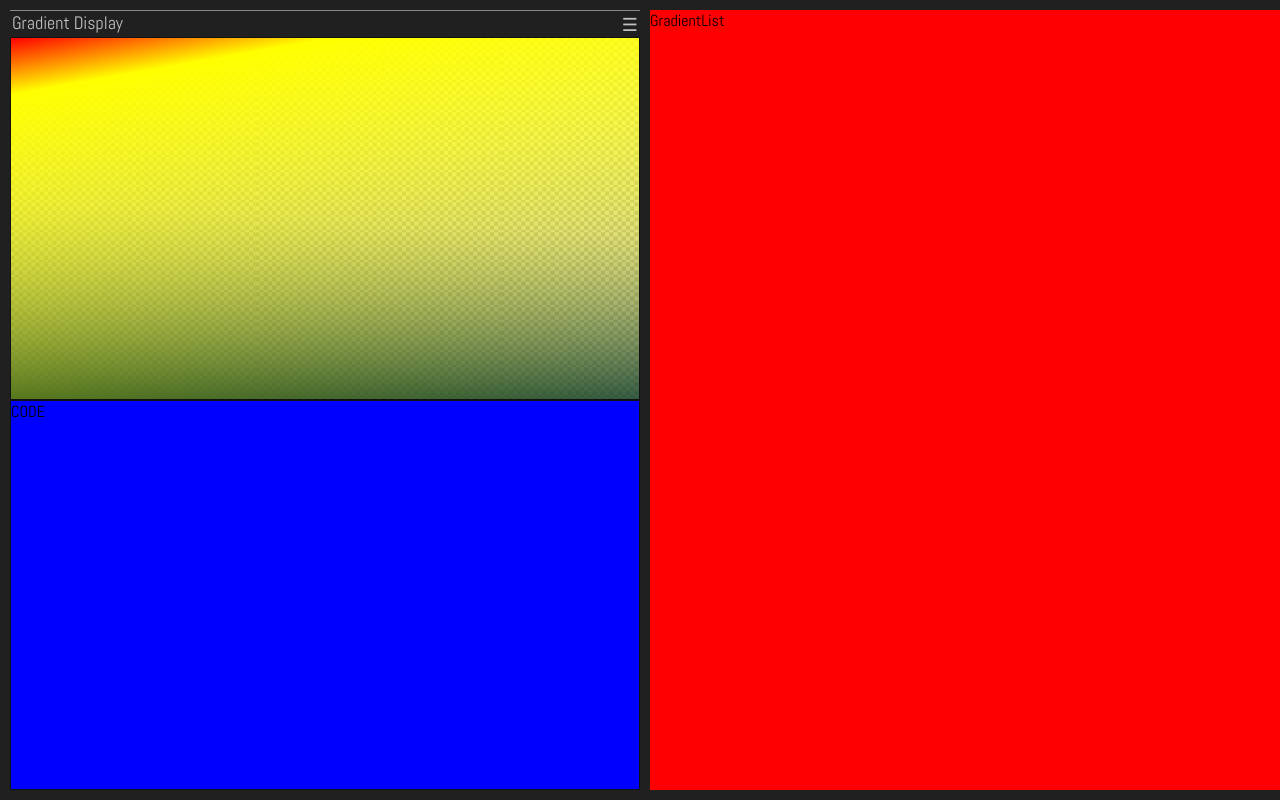
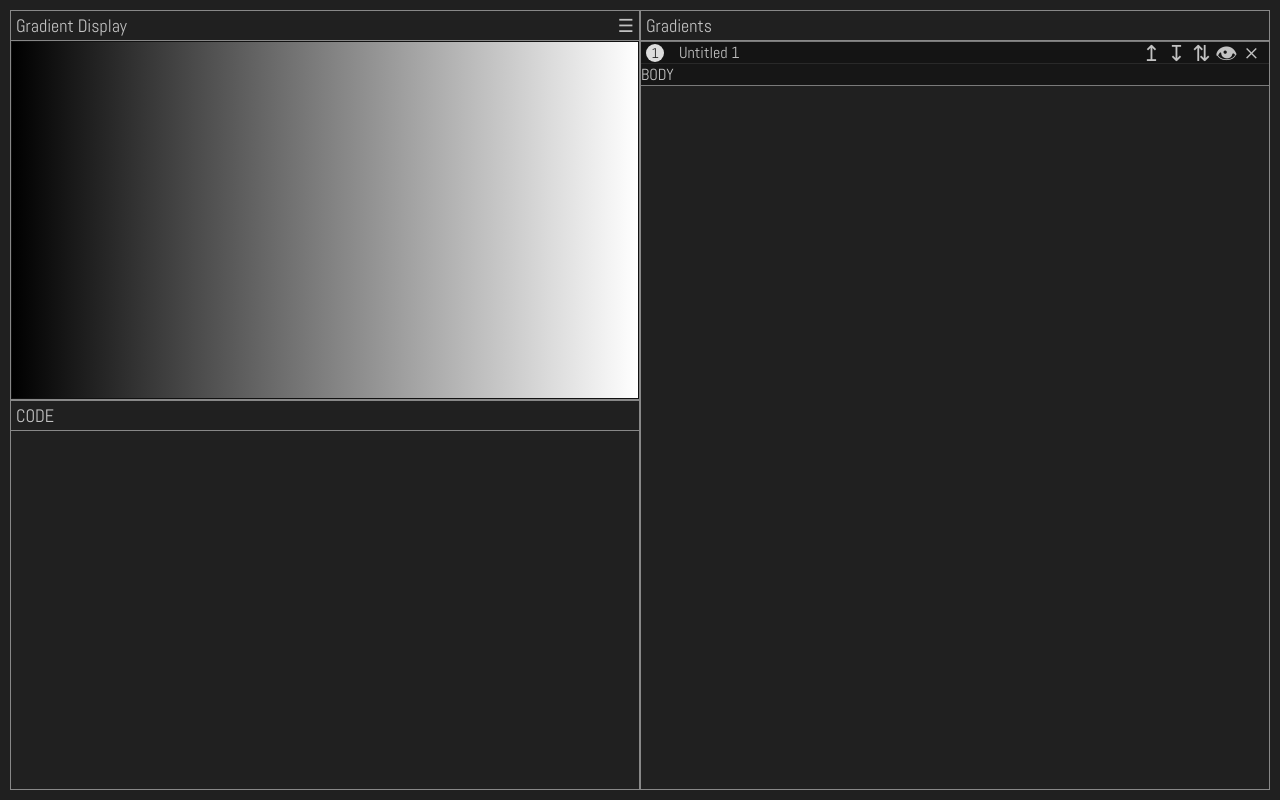
Before and after one commit to tschiboka/colorpicker, a React (Create React App) app: page / in a window 1280 px wide. Built offline with nearby package versions, Linux system fonts and the light colour scheme.

Commit message:
basic GradientField header layout

```diff
--- a/src/App.js
+++ b/src/App.js
@@ -14,36 +14,28 @@ export default class App extends Component {
     this.state = {
       colorPicker1IsVisible: false,
       checkered: true,
+      gradients: [
+        {
+          name: "",
+          visible: true,
+          direction: "90",
+          colors: [
+            { color: "rgba(0, 0, 0, 1)", stop: 0 },
+            { color: "rgba(255, 255, 255, 1)", stop: 100 }
+          ]
+        },
+      ]
     };
   }
 
 
 
   render() {
-    const defaultGradient = [
-      {
-        direction: "-190",
-        colors: [
-          { color: "rgba(255, 0, 0, 1)", stop: 0 },
-          { color: "rgba(255, 255, 0, 1)", stop: 12 },
-          { color: "rgba(0, 0, 255, 0)", stop: 100 }
-        ]
-      },
-      {
-        direction: "3",
-        colors: [
-          { color: "rgba(25, 70, 40, 1)", stop: 0 },
-          { color: "rgba(0, 0, 0, 0.2)", stop: 50 },
-          { color: "rgba(0, 30, 25, 0)", stop: 100 }
-        ]
-      }
-    ];
-
     return (
       <div className="App">
-        <ResultDisplay gradients={this.state.gradient || defaultGradient} />
+        <ResultDisplay gradients={this.state.gradients} />
 
-        <GradientList />
+        <GradientList gradients={this.state.gradients} />
 
         <Code />
 
--- a/src/App.scss
+++ b/src/App.scss
@@ -12,17 +12,33 @@
     font-weight: normal;
 }
 
+$primarytColor: #c2c2c2;
+
 .App {
     min-width: 100vw;
     height: 100vh;
     display: flex;
     flex-flow: column wrap;
+    justify-content: space-between;
     padding: 10px;
     background: #202020;
     font-weight: bold;
     overflow-x: hidden;
+    > div > header {
+        width: 100%;
+        height: 30px;
+        display: flex;
+        justify-content: space-between;
+        align-items: center;
+        font-size: 18px;
+        color: $primarytColor;
+        padding: 0 5px;
+        border-bottom: 1px solid #888;
+        cursor: default;
+    }
     & > * {
         flex: 1 1 50%;
+        border: 1px solid #888;
     }
     & > button {
         position: absolute;
--- a/src/Components/Code/Code.js
+++ b/src/Components/Code/Code.js
@@ -6,7 +6,11 @@ import "./Code.scss";
 export default class Code extends Component {
     render() {
         return (
-            <div className="Code">CODE</div>
+            <div className="Code">
+                <header>
+                    <span>CODE</span>
+                </header>
+            </div>
         )
     }
 }
--- a/src/Components/Code/Code.scss
+++ b/src/Components/Code/Code.scss
@@ -1,8 +1,7 @@
-$borderColor: #111;
-$border: 1px solid $borderColor;
+$primarytColor: #c2c2c2;
 
 .Code {
     width: 50%;
-    background: blue;
-    border: $border;
+    height: 40%;
+    color: $primarytColor;
 }
--- /dev/null
+++ b/src/Components/GradientField/GradientField.js
@@ -0,0 +1,35 @@
+import React, { Component } from 'react';
+import "./GradientField.scss";
+
+
+
+export default class GradientField extends Component {
+    render() {
+        return (
+            <div className="GradientField">
+                <header>
+                    <div className="GradientField__index">{this.props.index + 1}</div>
+
+                    <div className="GradientField__name">
+                        {this.props.gradient.name || `Untitled ${this.props.index + 1}`}
+                    </div>
+
+                    <div className="GradientField__button-box">
+                        <button title="insert new gradient above">&#8613;</button>
+
+                        <button title="insert new gradient below">&#8615;</button>
+
+                        <button title="reposition gradient">&#8645;</button>
+
+                        <button title="visibility">&#128065;</button>
+
+                        <button title="delete gradient">&times;</button>
+                    </div>
+                </header>
+                <div className="GradientField__body">
+                    BODY
+                </div>
+            </div>
+        );
+    }
+}
--- /dev/null
+++ b/src/Components/GradientField/GradientField.scss
@@ -0,0 +1,65 @@
+$primarytColor: #c2c2c2;
+
+.GradientField {
+    background: rgba(0, 0, 0, 0.3);
+    border-top: 1px solid rgba(221, 221, 221, 0.5);
+    border-bottom: 1px solid rgba(221, 221, 221, 0.5);
+    header {
+        height: 22px;
+        width: 100%;
+        padding: 0 5px 0 0;
+        background: rgba(0, 0, 0, 0.1);
+        font-size: 16px;
+        display: flex;
+        justify-content: flex-start;
+        align-items: center;
+        border-bottom: 1px solid rgba(221, 221, 221, 0.1);
+        cursor: default;
+        .GradientField__index {
+            width: 18px;
+            height: 18px;
+            margin: 0 15px 0 5px;
+            display: flex;
+            align-items: center;
+            justify-content: center;
+            background-color: #ddd;
+            color: #222;
+            font-size: 14px;
+            text-align: center;
+            border-radius: 50%;
+        }
+        .GradientField__name {
+            cursor: text;
+        }
+        & > div:last-child {
+            margin-left: auto;
+        }
+        .GradientField__button-box {
+            height: 100%;
+            display: flex;
+            button {
+                height: 100%;
+                width: 25px;
+                display: flex;
+                align-items: center;
+                justify-content: center;
+                background: transparent;
+                border: none;
+                color: $primarytColor;
+                font-size: 22px;
+                line-height: 22px;
+                vertical-align: middle;
+                cursor: pointer;
+                &:hover {
+                    color: lightblue;
+                    font-size: 18px;
+                }
+                &:last-child:hover { color: deeppink; }
+            }
+        }
+    }
+    .GradientField__body {
+        width: 70px;
+        height: 100%;
+    }
+}
--- a/src/Components/GradientList/GradientList.js
+++ b/src/Components/GradientList/GradientList.js
@@ -1,12 +1,27 @@
 import React, { Component } from 'react';
+import GradientField from "../GradientField/GradientField";
 import "./GradientList.scss";
 
 
 
 export default class GradientList extends Component {
+    renderGradients() {
+        return this.props.gradients.map((gradient, i) => (
+            <GradientField key={`gradient_${i}`} gradient={gradient} index={i} />
+        ));
+    }
+
+
+
     render() {
         return (
-            <div className="GradientList">GradientList</div>
+            <div className="GradientList">
+                <header>Gradients</header>
+
+                <div className="gradients">
+                    {this.renderGradients()}
+                </div>
+            </div>
         )
     }
 }
--- a/src/Components/GradientList/GradientList.scss
+++ b/src/Components/GradientList/GradientList.scss
@@ -1,7 +1,12 @@
+$primarytColor: #c2c2c2;
+
 .GradientList {
     height: 100%;
     width: 50%;
     order: 3;
-    margin-left: 10px;
-    background: red;
+    color: $primarytColor;
+    .gradients {
+        display: flex;
+        flex-direction: column;
+    }
 }
--- a/src/Components/ResultDisplay/ResultDisplay.js
+++ b/src/Components/ResultDisplay/ResultDisplay.js
@@ -48,7 +48,7 @@ export default class ResultDisplay extends Component {
     render() {
         return (
             <div className="ResultDisplay">
-                <div className="ResultDisplay__header">
+                <header className="ResultDisplay__header">
                     <span>Gradient Display</span>
 
                     <button
@@ -56,7 +56,7 @@ export default class ResultDisplay extends Component {
                         onClick={() => this.setState({ ...this.state, menuIsOpen: !this.state.menuIsOpen })}>
                         &#9776;
                     </button>
-                </div>
+                </header>
 
                 <div
                     className="ResultDisplay__checkered-bg"
--- a/src/Components/ResultDisplay/ResultDisplay.scss
+++ b/src/Components/ResultDisplay/ResultDisplay.scss
@@ -5,19 +5,10 @@ $border: 1px solid $borderColor;
 
 .ResultDisplay {
     width: 50%;
-    height: 50%;
+    height: 49%;
     display: flex;
     flex-direction: column;
     .ResultDisplay__header {
-        width: 100%;
-        height: 7%;
-        display: flex;
-        justify-content: space-between;
-        font-size: 18px;
-        color: $primarytColor;
-        padding: 0 2px;
-        border-top: 1px solid #888;
-        cursor: default;
         .ResultDisplay__menu-btn {
             width: 5%;
             height: 100%;
--- a/src/Components/ResultDisplayMenu/ResultDisplayMenu.scss
+++ b/src/Components/ResultDisplayMenu/ResultDisplayMenu.scss
@@ -14,7 +14,6 @@ $border: 1px solid $borderColor;
     color: $primarytColor;
     display: flex;
     flex-direction: column;
-    box-shadow: -3px 3px 3px black;
     h2 {
         font-size: 16px;
         text-align: center;
```
